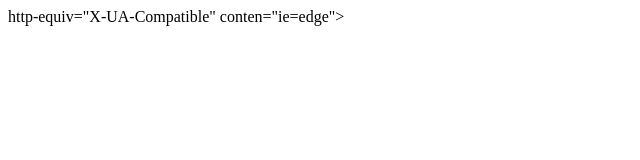
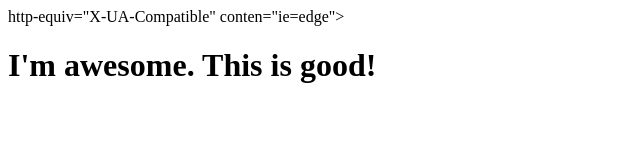
Before and after one commit to meganmoroney17/Preworkrepository2, a plain HTML site: page index.html in a window 1280 px wide. Shown: the whole page, without its empty margins (0-640 px from the left). Drawn offline with Linux system fonts and the light colour scheme.

Commit message:
added a header to index.html file

```diff
--- a/index.html
+++ b/index.html
@@ -7,6 +7,6 @@
     <title>Document</title>
 </head>
 <body>
-
+    <h1>I'm awesome. This is good!</h1>
 </body>
 </html>
```
